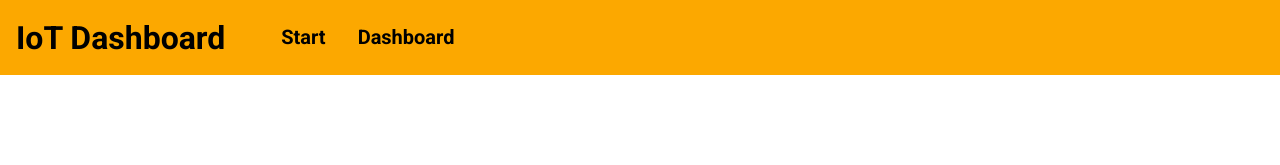
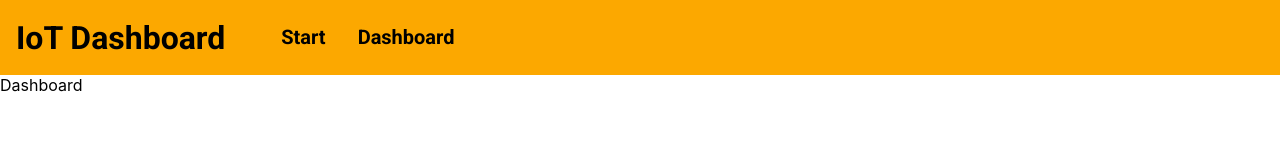
Before and after one commit to OliwerE/Applied-IoT-Frontend, a React (Create React App) app: page /dashboard in a window 1280 px wide. Shown: the top 165 px of the page. Built offline with nearby package versions, Linux system fonts and the light colour scheme.

Commit message:
Add start, dashboard and page not found page

```diff
--- a/package.json
+++ b/package.json
@@ -8,6 +8,7 @@
     "@testing-library/user-event": "^13.5.0",
     "react": "^18.2.0",
     "react-dom": "^18.2.0",
+    "react-router-dom": "^6.3.0",
     "react-scripts": "5.0.1",
     "web-vitals": "^2.1.4"
   },
--- a/src/App.js
+++ b/src/App.js
@@ -1,14 +1,24 @@
+import { BrowserRouter as Router, Routes, Route } from 'react-router-dom'
 import logo from './logo.svg';
 import './App.css';
 import Header from './components/Header';
 import Footer from './components/Footer';
+import Start from './components/Start';
+import Dashboard from './components/Dashboard';
+import PageNotFound from './components/PageNotFound';
 
 function App() {
   return (
   <>
     <Header />
     <main>
-
+    <Router>
+      <Routes>
+        <Route exact path="/" element={<Start />} />
+        <Route exact path="/dashboard" element={<Dashboard />} />
+        <Route path="*" element={<PageNotFound />} />
+      </Routes>
+    </Router>
     </main>
     <Footer />
   </>
--- /dev/null
+++ b/src/components/Dashboard.js
@@ -0,0 +1,9 @@
+import React from 'react'
+
+const Dashboard = () => {
+  return (
+    <div>Dashboard</div>
+  )
+}
+
+export default Dashboard
--- /dev/null
+++ b/src/components/PageNotFound.js
@@ -0,0 +1,11 @@
+import React from 'react'
+
+const PageNotFound = () => {
+  return (
+    <div>
+      <h1>Page Not Found, 404</h1>
+    </div>
+  )
+}
+
+export default PageNotFound
--- /dev/null
+++ b/src/components/Start.js
@@ -0,0 +1,9 @@
+import React from 'react'
+
+const Start = () => {
+  return (
+    <div>Start</div>
+  )
+}
+
+export default Start
```
Also changed, not shown: 1 other file (tests, documents, lock files or other folders).
